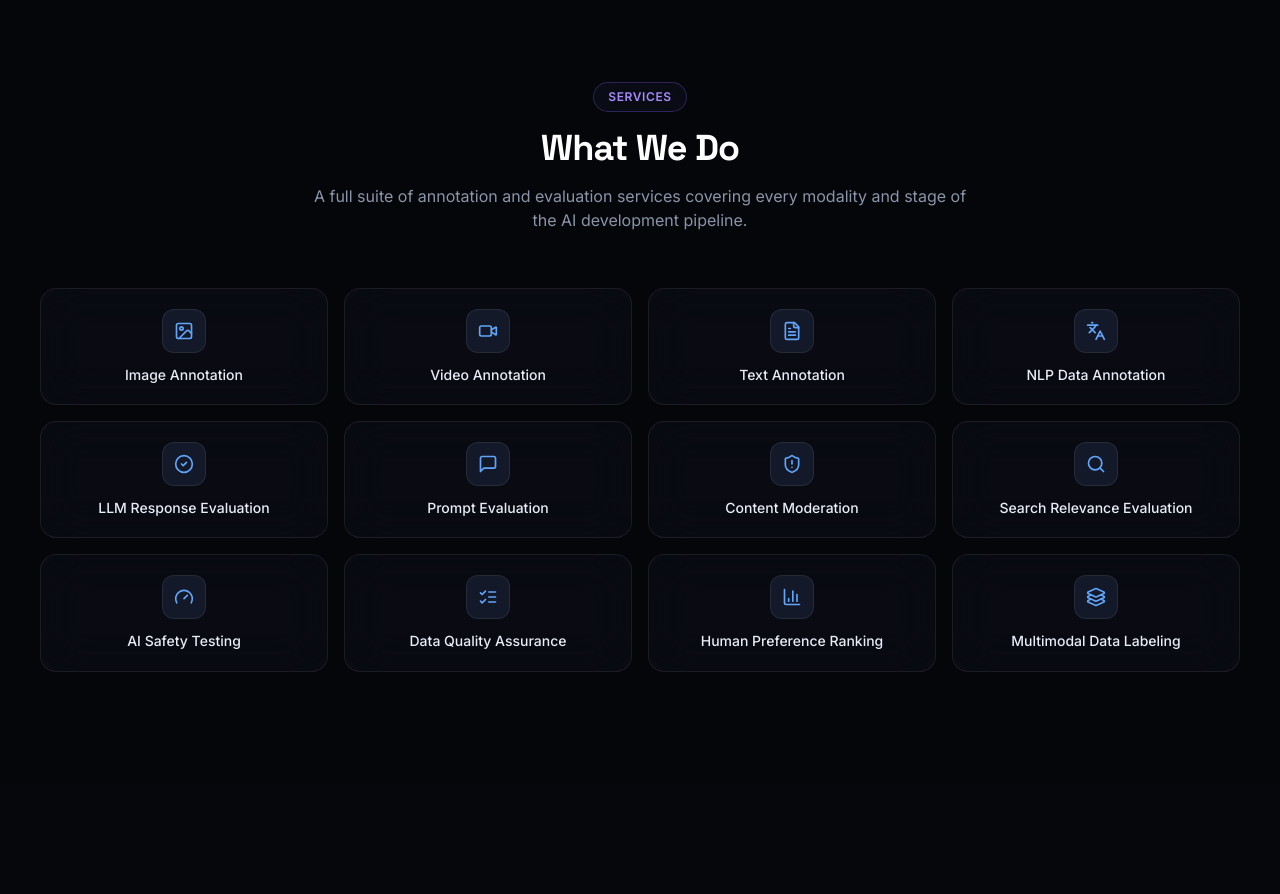
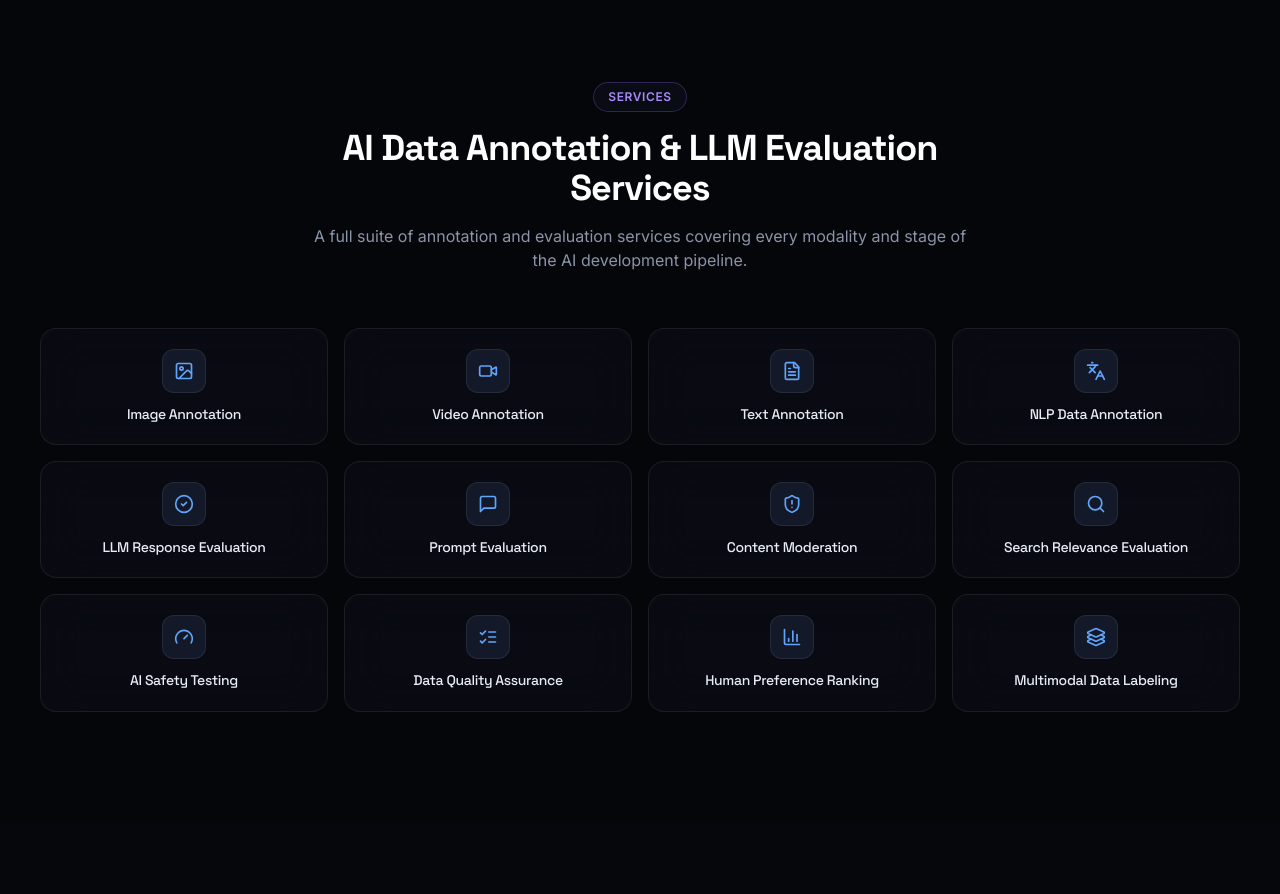
Before and after one commit to devansh211202/bros-annotation, a React (Vite) app: page / in a window 1280 px wide. Shown: the part 3040-3934 px from the top of the page. Built offline with nearby package versions, Linux system fonts and the light colour scheme.

Commit message:
Update service title and change label display

```diff
--- a/src/components/Services.tsx
+++ b/src/components/Services.tsx
@@ -36,8 +36,8 @@
           <div className="badge text-accent-soft border-accent/30 mb-4">
             Services
           </div>
-          <h2 className="font-display text-3xl sm:text-4xl font-bold text-white mb-4">
-            What We Do
+         <h2 className="font-display text-3xl sm:text-4xl font-bold text-white mb-4">
+           AI Data Annotation & LLM Evaluation Services
           </h2>
           <p className="text-text-muted">
             A full suite of annotation and evaluation services covering every
@@ -54,9 +54,9 @@
               <div className="w-11 h-11 rounded-xl bg-surface-2 border border-border flex items-center justify-center transition-colors group-hover:border-primary/30">
                 <service.icon className="text-primary-soft" size={20} />
               </div>
-              <span className="text-sm font-medium text-text leading-snug">
+              <h3 className="text-sm font-medium text-text leading-snug">
                 {service.label}
-              </span>
+              </h3>
             </div>
           ))}
         </div>
```
